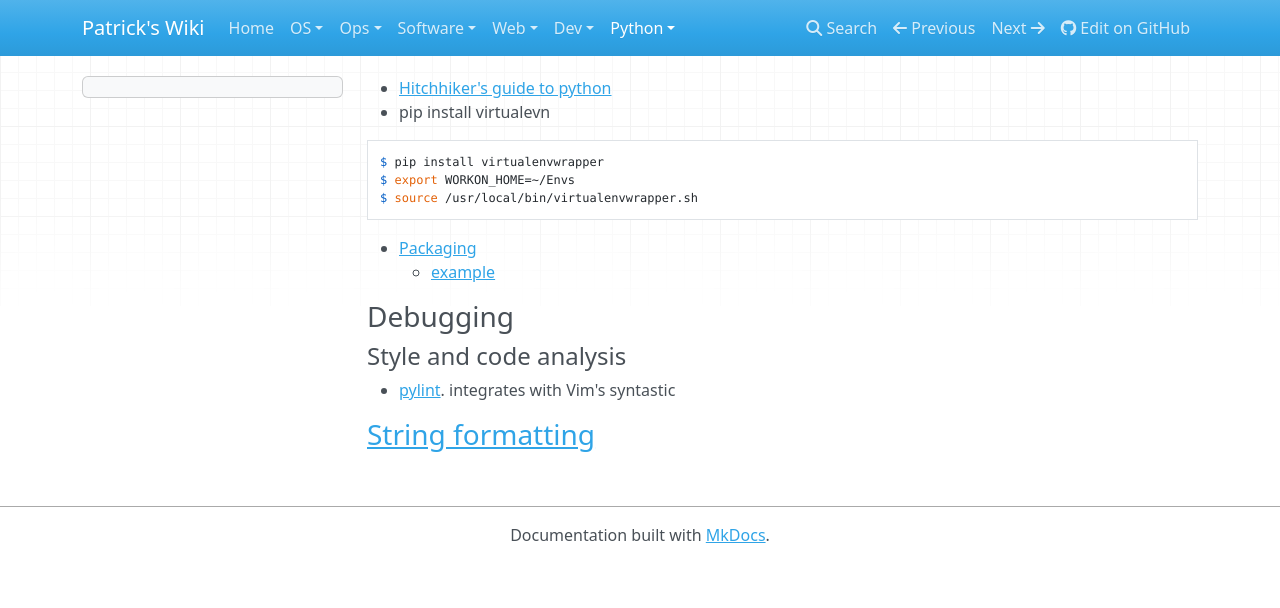
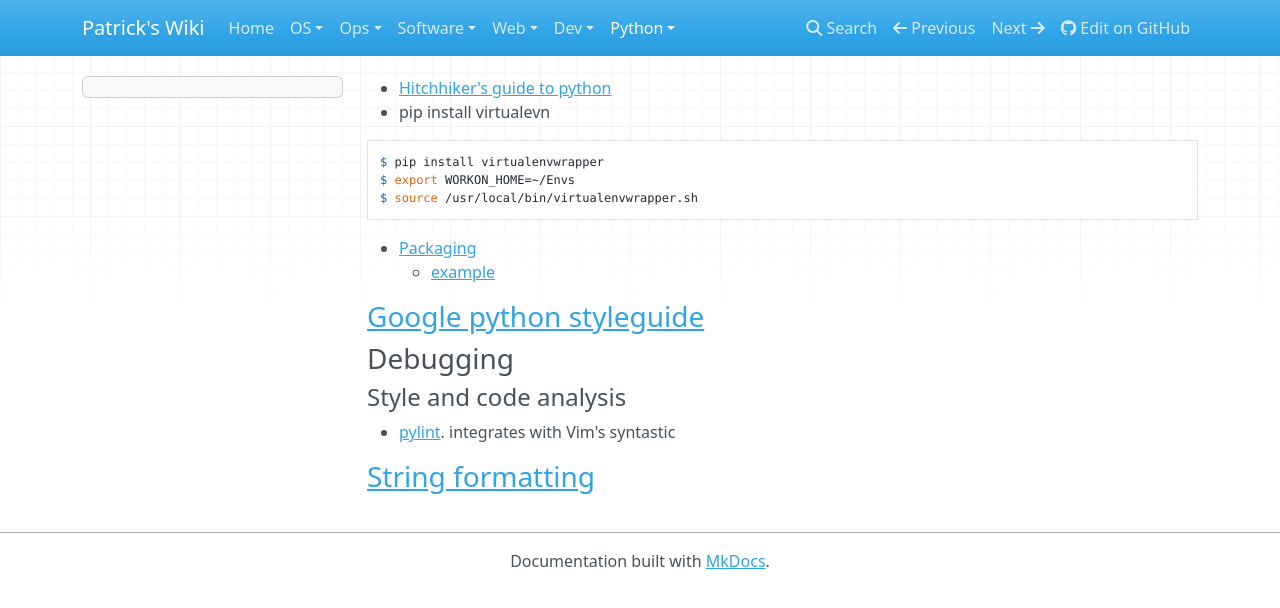
Before and after one commit to patsancu/wiki, an MkDocs documentation site: the page built from docs/python/index.md, in a window 1280 px wide. Shown: the top 608 px of the page. Built offline with MkDocs 1.6.1, drawn with Linux system fonts in a browser that asks for light colours; nearby versions of some CDN libraries.

Commit message:
google python styleguide

```diff
--- a/docs/python/index.md
+++ b/docs/python/index.md
@@ -8,6 +8,8 @@ $ source /usr/local/bin/virtualenvwrapper.sh
 * [Packaging](https://python-packaging.readthedocs.io/en/latest/minimal.html)
     * [example]()
 
+### [Google python styleguide](https://google.github.io/styleguide/pyguide.html)
+
 ### Debugging
 #### Style and code analysis
 * [pylint](https://www.pylint.org/).  integrates with Vim's syntastic
```
